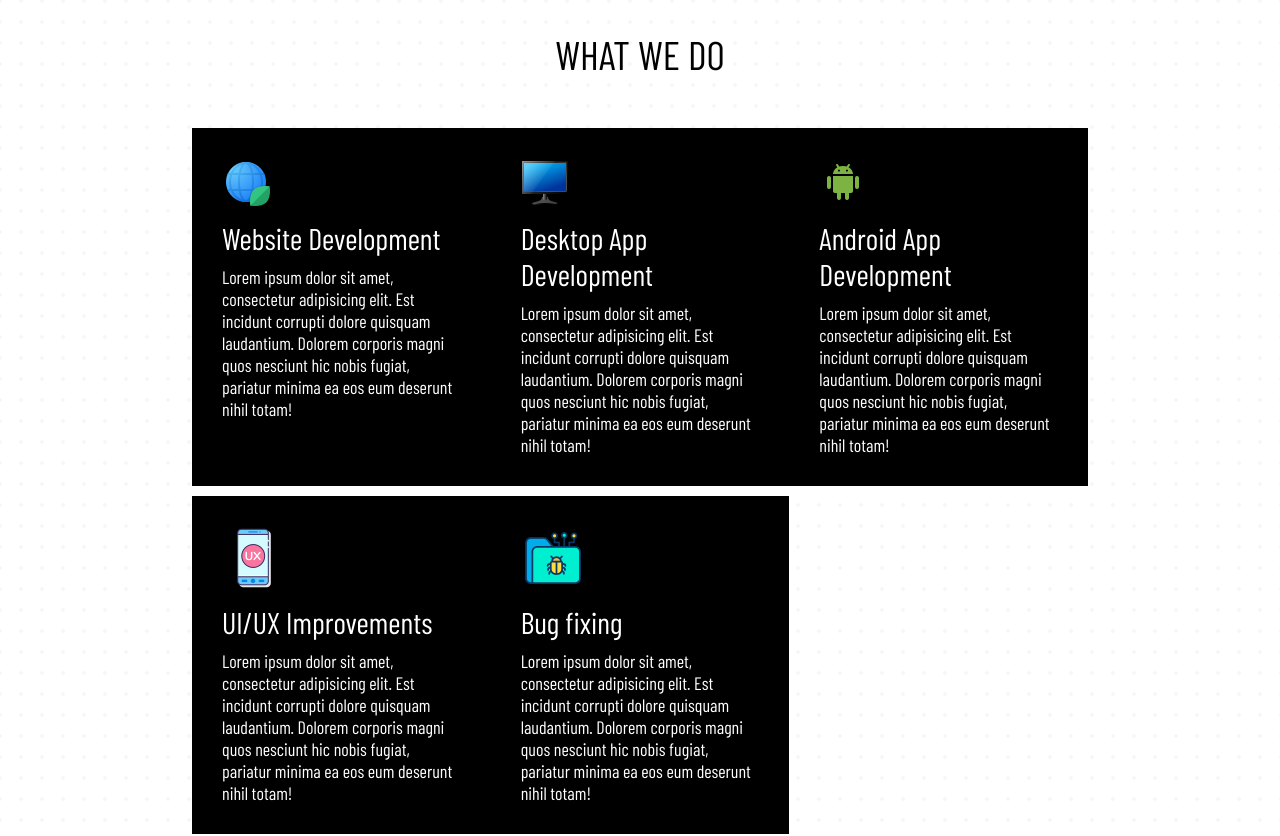
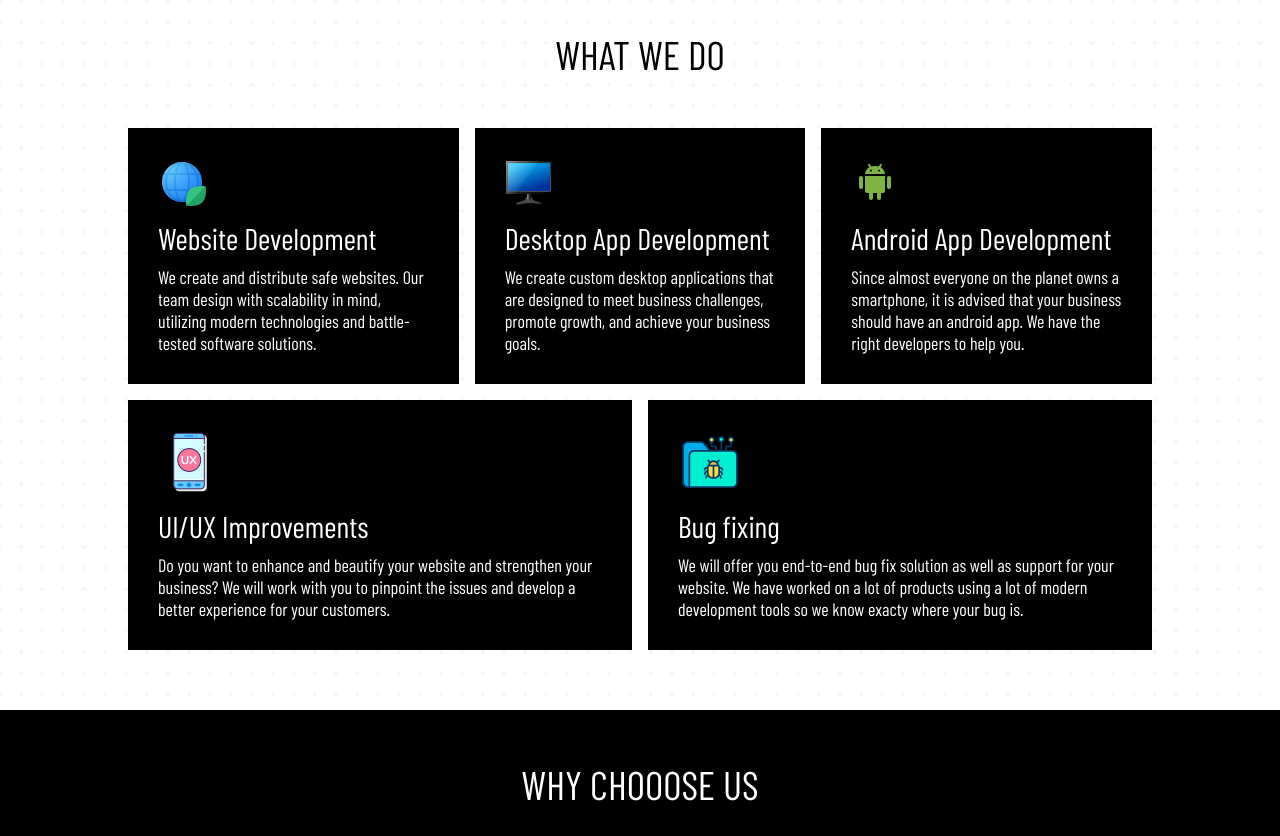
Before and after one commit to abrusu-collins/DevTech, a React (Create React App) app: page / in a window 1280 px wide. Shown: the part 700-1536 px from the top of the page. Built offline with nearby package versions, Linux system fonts and the light colour scheme.

Commit message:
I'm a genius

```diff
--- a/src/components/Services.jsx
+++ b/src/components/Services.jsx
@@ -14,50 +14,47 @@ function Services() {
             <img src={web} alt="web-img" />
             <p className="heading">Website Development</p>
             <p>
-              Lorem ipsum dolor sit amet, consectetur adipisicing elit. Est
-              incidunt corrupti dolore quisquam laudantium. Dolorem corporis
-              magni quos nesciunt hic nobis fugiat, pariatur minima ea eos eum
-              deserunt nihil totam!
+              We create and distribute safe websites. Our team design with
+              scalability in mind, utilizing modern technologies and
+              battle-tested software solutions.
             </p>
           </div>
           <div className="desktop">
             <img src={desktop} alt="desktop-img" />
             <p className="heading">Desktop App Development</p>
             <p>
-              Lorem ipsum dolor sit amet, consectetur adipisicing elit. Est
-              incidunt corrupti dolore quisquam laudantium. Dolorem corporis
-              magni quos nesciunt hic nobis fugiat, pariatur minima ea eos eum
-              deserunt nihil totam!
+              We create custom desktop applications that are designed to meet
+              business challenges, promote growth, and achieve your business
+              goals.
             </p>
           </div>
           <div className="android">
             <img src={android} alt="android-img" />
             <p className="heading">Android App Development</p>
             <p>
-              Lorem ipsum dolor sit amet, consectetur adipisicing elit. Est
-              incidunt corrupti dolore quisquam laudantium. Dolorem corporis
-              magni quos nesciunt hic nobis fugiat, pariatur minima ea eos eum
-              deserunt nihil totam!
+              Since almost everyone on the planet owns a smartphone, it is
+              advised that your business should have an android app. We have the
+              right developers to help you.
             </p>
           </div>
+        </div>
+        <div className="list-of-services2">
           <div className="uiux">
             <img src={uiux} alt="uiux-img" />
             <p className="heading">UI/UX Improvements</p>
             <p>
-              Lorem ipsum dolor sit amet, consectetur adipisicing elit. Est
-              incidunt corrupti dolore quisquam laudantium. Dolorem corporis
-              magni quos nesciunt hic nobis fugiat, pariatur minima ea eos eum
-              deserunt nihil totam!
+              Do you want to enhance and beautify your website and strengthen
+              your business? We will work with you to pinpoint the issues and
+              develop a better experience for your customers.
             </p>
           </div>
           <div className="bug">
             <img src={bug} alt="bug-img" />
             <p className="heading">Bug fixing</p>
             <p>
-              Lorem ipsum dolor sit amet, consectetur adipisicing elit. Est
-              incidunt corrupti dolore quisquam laudantium. Dolorem corporis
-              magni quos nesciunt hic nobis fugiat, pariatur minima ea eos eum
-              deserunt nihil totam!
+              We will offer you end-to-end bug fix solution as well as support
+              for your website. We have worked on a lot of products using a lot
+              of modern development tools so we know exacty where your bug is.
             </p>
           </div>
         </div>
--- a/src/sass/_services.scss
+++ b/src/sass/_services.scss
@@ -31,11 +31,27 @@
     padding: 50px 0;
   }
   & .main-services {
-    width: 70%;
+    width: 80%;
     margin: auto;
     & .list-of-services {
       display: grid;
       grid-template-columns: repeat(3,1fr);
+      grid-gap:1rem;
+      margin-bottom: 1rem;
+      & div {
+        background-color: black;
+        color: white;
+        padding: 30px;
+        & .heading{
+          font-size: 30px;
+          margin: 10px 0;
+        }
+      }
+    }
+    & .list-of-services2 {
+      display: grid;
+      grid-template-columns: repeat(2,1fr);
+      grid-gap:1rem;
       & div {
         background-color: black;
         color: white;
--- a/src/styles/index.css
+++ b/src/styles/index.css
@@ -98,20 +98,36 @@ body {
   padding: 50px 0;
 }
 .services .main-services {
-  width: 70%;
+  width: 80%;
   margin: auto;
 }
 .services .main-services .list-of-services {
   display: grid;
   grid-template-columns: repeat(3, 1fr);
+  grid-gap: 1rem;
+  margin-bottom: 1rem;
 }
 .services .main-services .list-of-services div {
+  background-color: black;
+  color: white;
+  padding: 30px;
+}
+.services .main-services .list-of-services div .heading {
+  font-size: 30px;
+  margin: 10px 0;
+}
+.services .main-services .list-of-services2 {
+  display: grid;
+  grid-template-columns: repeat(2, 1fr);
+  grid-gap: 1rem;
+}
+.services .main-services .list-of-services2 div {
   background-color: black;
   color: white;
   margin-bottom: 10px;
   padding: 30px;
 }
-.services .main-services .list-of-services div .heading {
+.services .main-services .list-of-services2 div .heading {
   font-size: 30px;
   margin: 10px 0;
 }
```
